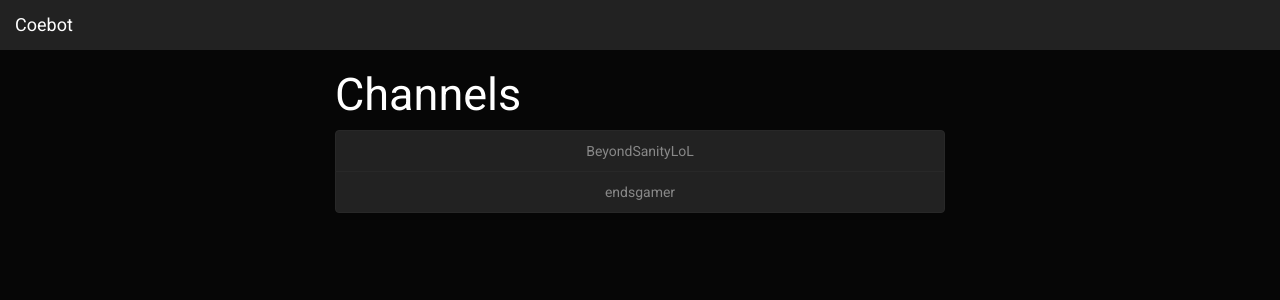
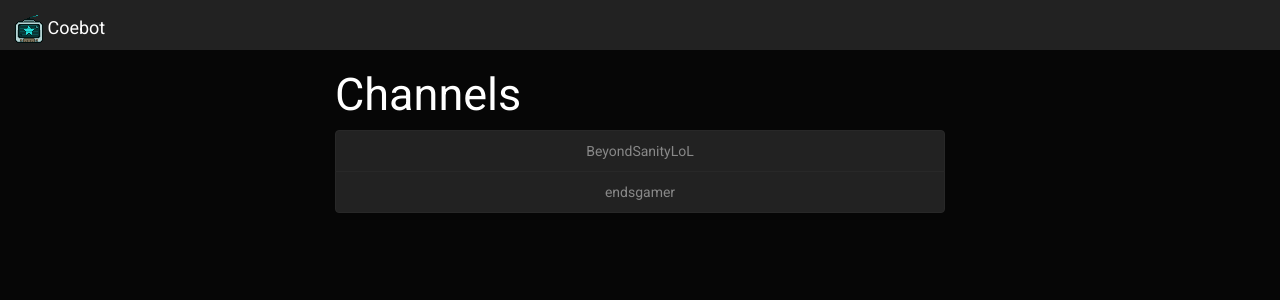
Before and after one commit to oxguy3/coebot-www, a PHP site: page / in a window 1280 px wide. Shown: the top 300 px of the page. Run offline with PHP 8.4, Linux system fonts and the light colour scheme; some libraries are stand-ins or nearby versions.

Commit message:
added coebot icon

```diff
--- a/common.php
+++ b/common.php
@@ -70,7 +70,12 @@ function printNav() {
         <span class="icon-bar"></span>
         <span class="icon-bar"></span>
 	  </button>
-      <a class="navbar-brand" href="/"><?php echo $SITE_TITLE; ?></a>
+      <a class="navbar-brand" href="/">
+        <span class="pull-left">
+          <img alt="Coebot" src="/img/coebot-icon.png">
+          <?php echo $SITE_TITLE; ?>
+        </span>
+      </a>
     </div>
 <!--     <div id="navbar" class="navbar-collapse collapse">
       <ul class="nav navbar-nav navbar-right">
```
Also changed, not shown: img/coebot-icon.png (added).
